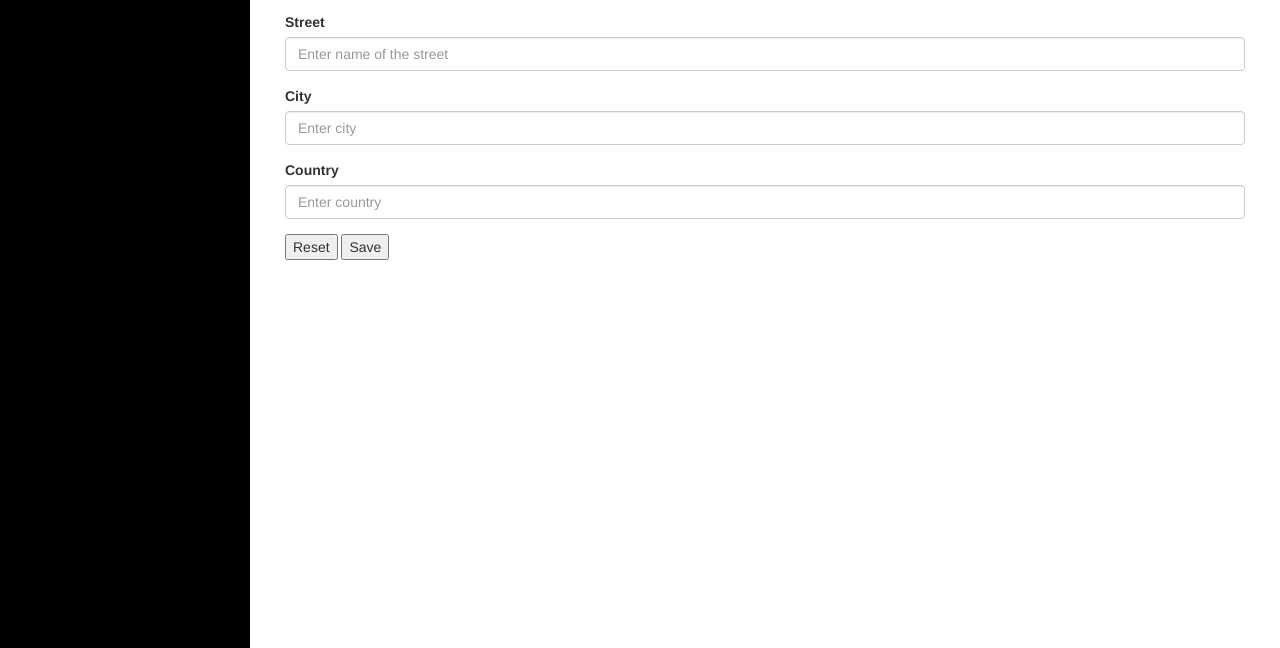
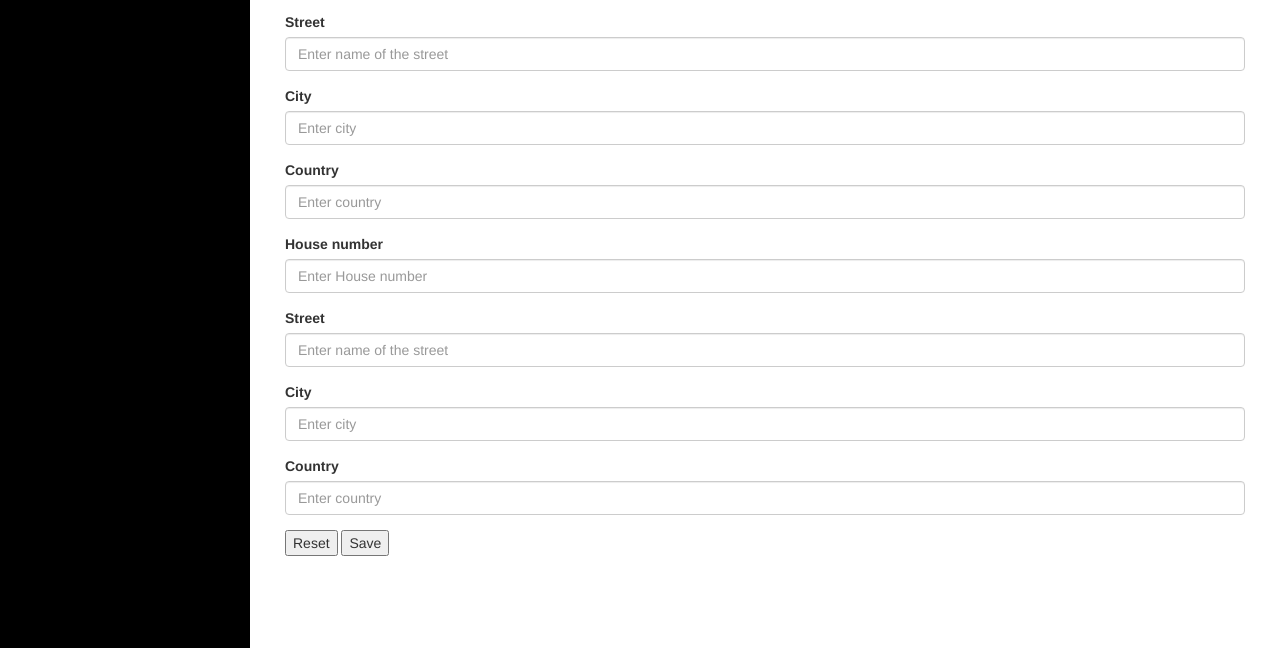
Before and after one commit to asthas/dipper, a plain HTML site: page index.html at #!/addressDetails in a window 1280 px wide. Shown: the part 152-800 px from the top of the page. Drawn offline with nearby package versions, Linux system fonts and the light colour scheme; some packages are replaced by stand-ins of ours.

Commit message:
Test with 2 addresses

```diff
--- a/address/form.html
+++ b/address/form.html
@@ -9,26 +9,46 @@
           <form>
             <fieldset class="form-group">
               <label for="exampleInputHouseNumber">House number</label>
-              <input type="text" class="form-control"  ng-model="form.users[0].house" id="exampleInputHouseNumber" placeholder="Enter House number">
+              <input type="text" class="form-control"  ng-model="form.addresses[0].house" id="exampleInputHouseNumber" placeholder="Enter House number">
             </fieldset>
 
             <fieldset class="form-group">
               <label for="exampleInputStreet">Street</label>
-              <input type="text" class="form-control" ng-model="form.users[0].street" id="exampleInputStreet" placeholder="Enter name of the street">
+              <input type="text" class="form-control" ng-model="form.addresses[0].street" id="exampleInputStreet" placeholder="Enter name of the street">
             </fieldset>
 
             <fieldset class="form-group">
               <label for="exampleInputCity">City</label>
-              <input type="text" class="form-control" ng-model="form.users[0].city" id="exampleInputCity" placeholder="Enter city">
+              <input type="text" class="form-control" ng-model="form.addresses[0].city" id="exampleInputCity" placeholder="Enter city">
             </fieldset>
 
             <fieldset class="form-group">
               <label for="exampleInputCountry">Country</label>
-              <input type="text" class="form-control" ng-model="form.users[0].country" id="exampleInputCountry" placeholder="Enter country">
+              <input type="text" class="form-control" ng-model="form.addresses[0].country" id="exampleInputCountry" placeholder="Enter country">
+            </fieldset>
+
+            <fieldset class="form-group">
+              <label for="exampleInputHouseNumber">House number</label>
+              <input type="text" class="form-control"  ng-model="form.addresses[1].house" id="exampleInputHouseNumber" placeholder="Enter House number">
+            </fieldset>
+
+            <fieldset class="form-group">
+              <label for="exampleInputStreet">Street</label>
+              <input type="text" class="form-control" ng-model="form.addresses[1].street" id="exampleInputStreet" placeholder="Enter name of the street">
+            </fieldset>
+
+            <fieldset class="form-group">
+              <label for="exampleInputCity">City</label>
+              <input type="text" class="form-control" ng-model="form.addresses[1].city" id="exampleInputCity" placeholder="Enter city">
+            </fieldset>
+
+            <fieldset class="form-group">
+              <label for="exampleInputCountry">Country</label>
+              <input type="text" class="form-control" ng-model="form.addresses[1].country" id="exampleInputCountry" placeholder="Enter country">
             </fieldset>
 
             <input type="button" ng-click="form.reset()" value="Reset" />
-            <input type="submit" ng-click="form.update(form.users[0])" value="Save" />
+            <input type="submit" ng-click="form.update()" value="Save" />
           </form>
           <!--Preview user and master object
           <pre>user = {{form.user | json}}</pre>
--- a/address/formController.js
+++ b/address/formController.js
@@ -2,10 +2,9 @@ angular.module('app')
     .controller('formController',function($state) {
 
       var vm = this;
-      vm.users = [];
+      vm.addresses = [];
 
-      vm.update = function(user) {
-        vm.users.push(user);
+      vm.update = function() {
         console.log(vm);
       };
 
```
